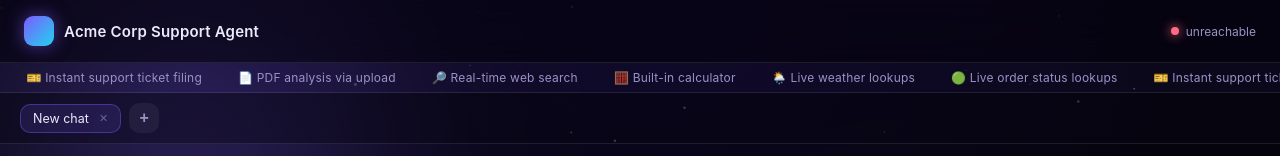
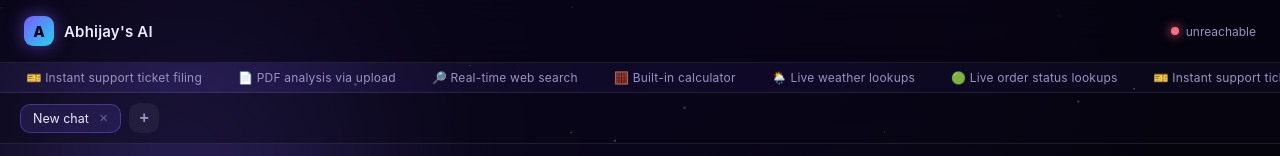
Before and after one commit to Abhijay3/AI-Agent, a plain HTML site: page static/index.html in a window 1280 px wide. Shown: the top 156 px of the page. Drawn offline with Linux system fonts and the light colour scheme; no server answers.

Commit message:
Rebrand UI to Abhijay's AI
Swap the plain gradient logo mark for an "A" monogram and rename the
header/tab title from Acme Corp Support Agent to Abhijay's AI.

```diff
--- a/static/index.html
+++ b/static/index.html
@@ -3,7 +3,7 @@
 <head>
 <meta charset="UTF-8" />
 <meta name="viewport" content="width=device-width, initial-scale=1.0" />
-<title>Acme Corp Support Agent</title>
+<title>Abhijay's AI</title>
 <style>
   :root {
     color-scheme: dark;
@@ -115,6 +115,12 @@
     background: var(--accent-grad);
     box-shadow: 0 0 18px rgba(124, 92, 255, 0.55);
     flex-shrink: 0;
+    display: flex;
+    align-items: center;
+    justify-content: center;
+    font-size: 15px;
+    font-weight: 800;
+    color: #0b0620;
   }
   header h1 {
     font-size: 15px;
@@ -483,8 +489,8 @@
 
   <header>
     <div class="brand">
-      <div class="brand-mark"></div>
-      <h1>Acme Corp Support Agent</h1>
+      <div class="brand-mark">A</div>
+      <h1>Abhijay's AI</h1>
     </div>
     <div class="status">
       <span id="statusDot" class="status-dot"></span>
```
